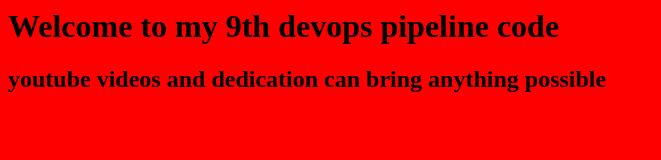
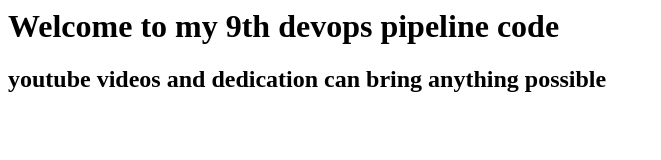
Before and after one commit to NITISH-LANJEWAR/demo, a plain HTML site: page index.html in a window 1280 px wide. Shown: the whole page, without its empty margins (0-661 px from the left). Drawn offline with Linux system fonts and the light colour scheme.

Commit message:
Update index.html
1st devops

```diff
--- a/index.html
+++ b/index.html
@@ -1,5 +1,5 @@
 <html>
-<body bgcolor="red">
+<body bgcolor="white">
 <h1>Welcome to my 9th devops pipeline code </h1>
 <h2>youtube videos and dedication can bring anything possible </h2>
 <front color="red"><marquee>Hi All welcome to my pipeline>
```
